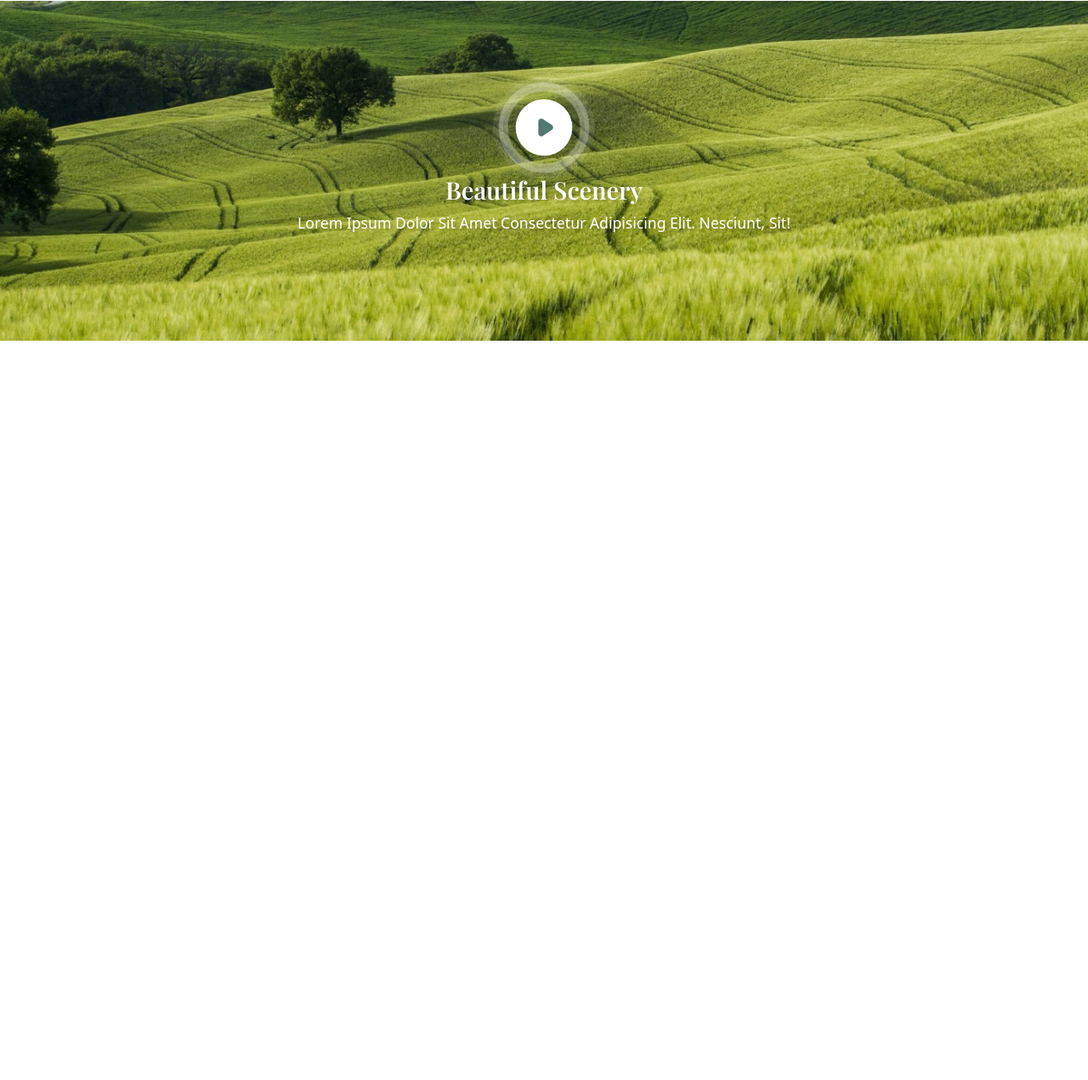
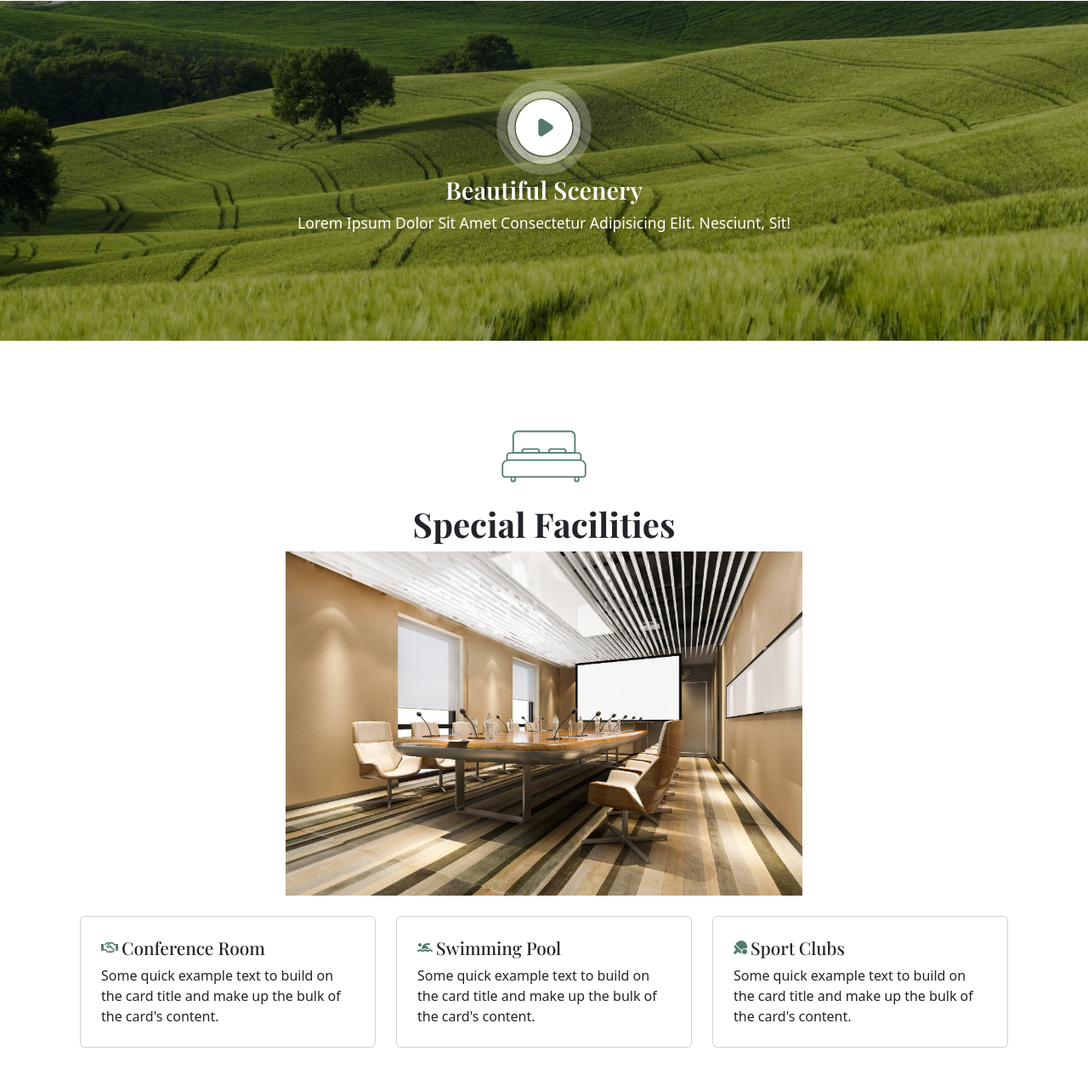
Before and after one commit to naputami/MyMaison-LandingPageBootstrap, a website: page index.html in a window 1280 px wide. Shown: the part 2365-3636 px from the top of the page at 85% size. Before the commit the page ends 2766 px from the top, so only its background shows below. Drawn offline with nearby package versions, Linux system fonts and the light colour scheme.

Commit message:
update component

```diff
--- a/index.html
+++ b/index.html
@@ -252,7 +252,67 @@
               </div>
             </div>
       </section>
-    </main>
+
+      <!-- start special facilities section -->
+      <section id="special-facilities" class="special-facilities">
+        <div class="container mb-5 subtitle">
+          <div class="row text-center">
+            <div>
+              <img src="images/bed-icon.svg" class="icon-style">
+            </div>
+            <h2 class="display-2">Special Facilities</h2>
+          </div>
+          <div class="container-fluid d-flex justify-content-center">
+            <div class="row">
+              <div class="col-12">
+                <img src="images/hotel/special-facility.jpg" alt="" class="img-facility">
+              </div>
+            </div>
+          </div>
+          <div class="container mt-4">
+            <div class="row d-md-flex justify-content-center">
+              <div class="col-md-4 col-lg-4 mb-2">
+                <div class="card card-facility">
+                  <div class="card-body p-4">
+                    <div class="d-flex facility-title">
+                      <span>
+                        <i class="fa-regular fa-handshake"></i>
+                      </span>
+                      <h5 class="mx-1 card-title display-5 display-5">Conference Room</h5>
+                    </div>
+                    <p class="card-text">Some quick example text to build on the card title and make up the bulk of the card's content.</p>
+                  </div>
+                </div>
+              </div>
+              <div class="col-md-4 col-lg-4 mb-2">
+                <div class="card card-facility">
+                  <div class="card-body p-4">
+                    <div class="d-flex facility-title">
+                      <span>
+                        <i class="fa-solid fa-person-swimming"></i>
+                      </span>
+                      <h5 class="mx-1 card-title display-5">Swimming Pool</h5>
+                    </div>
+                    <p class="card-text">Some quick example text to build on the card title and make up the bulk of the card's content.</p>
+                  </div>
+                </div>
+              </div>
+              <div class="col-md-4 col-lg-4 mb-2">
+                <div class="card card-facility">
+                  <div class="card-body p-4">
+                    <div class="d-flex facility-title">
+                      <span>
+                        <i class="fa-solid fa-table-tennis-paddle-ball"></i>
+                      </span>
+                      <h5 class="mx-1 card-title display-5">Sport Clubs</h5>
+                    </div>
+                    <p class="card-text">Some quick example text to build on the card title and make up the bulk of the card's content.</p>
+                  </div>
+                </div>
+              </div>
+             </div>
+          </div>
+      </section>
     <script src="assets/js/bootstrap.bundle.js"></script>
     <script src="https://ajax.googleapis.com/ajax/libs/jquery/3.6.1/jquery.min.js"></script>
     <script>
--- /dev/null
+++ b/scss/components/_icon.scss
@@ -0,0 +1,9 @@
+@use "../custom" as *;
+
+.icon-style {
+    width: 4rem;
+
+    @include media-breakpoint-up(lg){
+        width: 7rem;
+    }
+}
--- a/scss/components/_typography.scss
+++ b/scss/components/_typography.scss
@@ -104,3 +104,14 @@
         }
     }
 }
+
+.display-5 {
+    font-family: "Playfair Display";
+    font-size: 1rem;
+    text-transform: capitalize;
+    font-weight: 500;
+
+    @include media-breakpoint-up(md){
+        font-size: 1.3rem;
+    }
+}
--- a/scss/sections/_explore-room.scss
+++ b/scss/sections/_explore-room.scss
@@ -7,14 +7,6 @@
 
     .subtitle {
         margin-bottom: 5rem;
-    }
-
-    .icon-style {
-        width: 4rem;
-
-        @include media-breakpoint-up(lg){
-            width: 7rem;
-        }
     }
 
     .card-style {
--- /dev/null
+++ b/scss/sections/_special-facilities.scss
@@ -0,0 +1,38 @@
+@use "../custom" as *;
+
+.special-facilities {
+    margin-top: 5rem;
+
+    .img-facility {
+        width: 20rem;
+
+        @include media-breakpoint-up(md){
+            width: 38rem;
+        }
+    }
+
+    .card-facility {
+
+        transition: all 0.3s ease ;
+
+        &:hover{
+
+            background-color: $primary;
+            color: $white;
+
+            i {
+                color: $white;
+            }
+        }
+    }
+
+    .facility-title {
+
+        span {
+
+            i {
+                color: $primary;
+            }
+        }
+    }
+}
--- a/scss/sections/_video.scss
+++ b/scss/sections/_video.scss
@@ -21,6 +21,7 @@
             width: 100%;
             height: 100%;
             position: absolute;
+            background-color: rgba(0,0,0,.3);
         }
 
         .video-content-text {
--- a/scss/style.scss
+++ b/scss/style.scss
@@ -5,6 +5,7 @@
 @use "components/button";
 @use "components/mixin";
 @use "components/typography";
+@use "components/icon";
 
 //import section
 @use "sections/bookingform";
@@ -16,3 +17,4 @@
 @use "sections/testimonials";
 @use "sections/video";
 @use "sections/welcoming-gallery";
+@use "sections/special-facilities";
```
Also changed, not shown: assets/css/style.css, images/hotel/special-facility.jpg (added), 1 other file.
